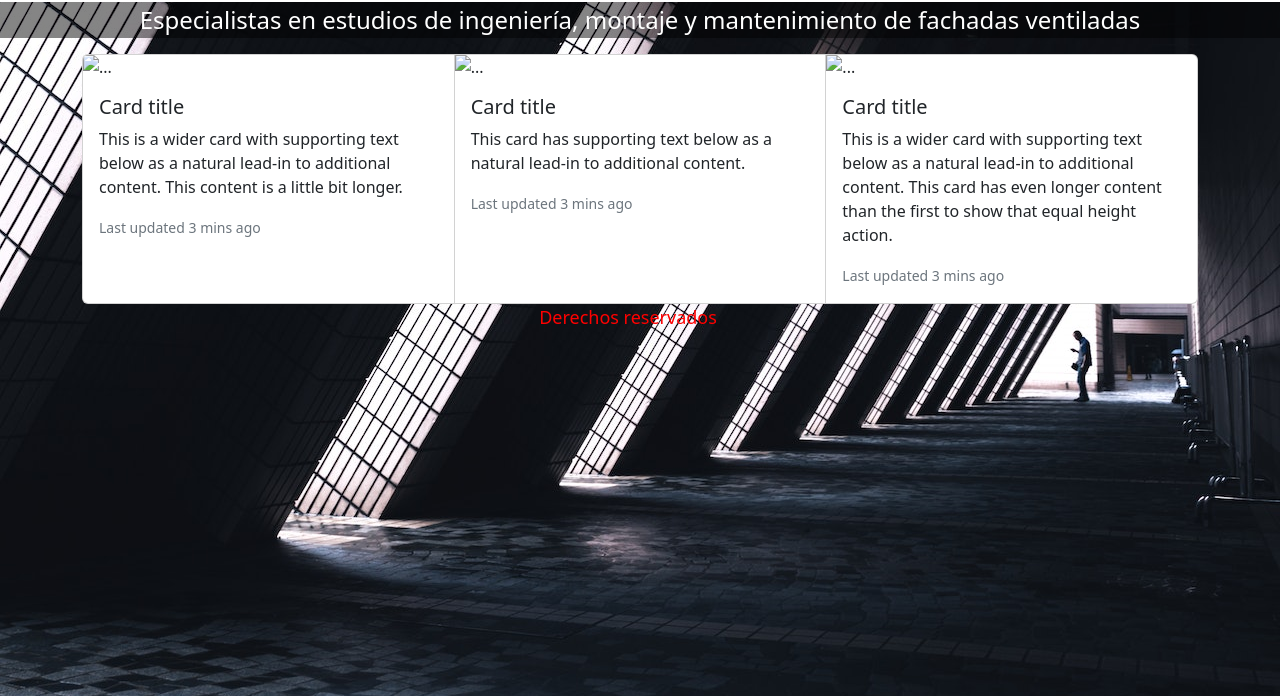
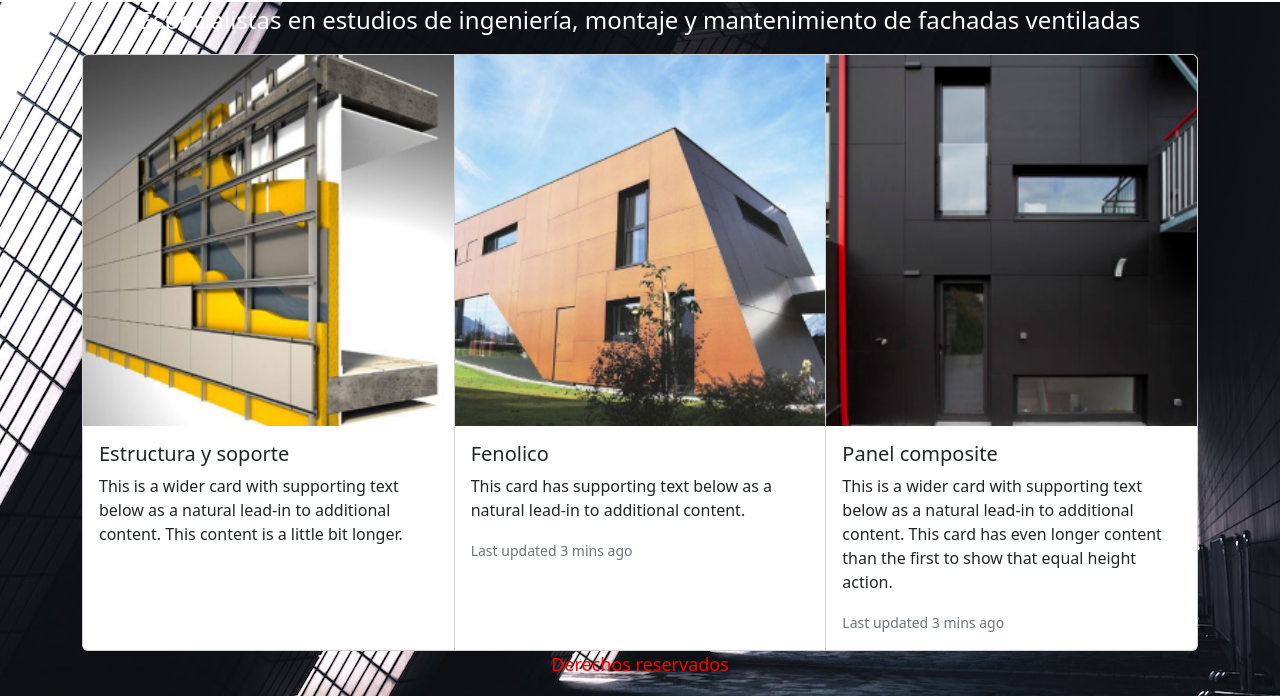
Before and after one commit to Kpico26/PF-PICOKEVIN, a plain HTML site: page html_css/index.html in a window 1280 px wide. Shown: the part 104-800 px from the top of the page. Drawn offline with Linux system fonts and the light colour scheme.

Commit message:
agrego actualizacion pagina inicio imagenes

```diff
--- a/html_css/css/style.css
+++ b/html_css/css/style.css
@@ -2,6 +2,7 @@
 
 body{
     width: 100vw;
+
     margin: 0 0 0 0;
     background-image: url(../assets/img/fondos/fondo.jpg) ;
     background-position:center;
@@ -20,128 +21,14 @@ body{
 .IconHeader{
     width: 30px;
 }
-.p{
+.contp{
 
-    background-color: rgba(0, 0, 0, 0.48);
-    border-color: blue;
+    font-size: 1.5rem ;
     color: white;
     text-align: center;
 }
-.contp{
-    font-size: 1.5rem ;
-}
-.footer{
-    text-align: center;
-    position: fixed;
-    display: flex;
-    justify-content: center;
-    align-items: flex-end;
-
-}
-
 .TextFooter{
     color: red;
     font-size: large;
-
-
-}
-
-/*.header{
-    margin-bottom: 0;
-    display: inline-block;
-    position: sticky;
-    top: 0px;
-    width: 100vw;
-    background-color: rgba(0, 0, 0, 0.452)
-
-}
-
-.logotextoheader{
-
-    display: inline-block;
-}
-
-.logoHeader{
-    display: inline-block;
-    height: 7vw;
-}
-
-
-
-.TextHeader{
-    position: absolute;
-    display: inline-block;
-    color: white;
-    font-size: 1rem;
-
-}
-
-.redesContainer{
-    margin: 0 auto;
-    display: inline-block;
-    position: absolute;
-}
-
-
-
-.navHeader{
-    width: 99vw;
-    text-align: center;
-
-}
-
-.navText{
-
-    font-size: 1.5rem;
-    color: rgb(119, 178, 241);
-    text-decoration: none;
-}
-
-.h1{
-
-    background-color: rgba(0, 0, 0, 0.48);
-    border-color: blue;
-    color: white;
-    font-size: 1.5rem;
-    font-weight: 300;
     text-align: center;
 }
-
-.menuIndex{
-
-    width: 100vw;
-    background-color:rgba(0, 0, 0, 0.378);
-}
-
-.fotosMenuIndex{
-
-    display: inline-block;
-    position: relative;
-    width: 99vw;
-    text-align: center;
-}
-
-.IndexFoto{
-
-    display: inline-block;
-    overflow: auto;
-    width: 30vw;
-    height: 60vh;
-
-
-}
-
-.footer{
-    margin: 0;
-    text-align: center;
-}
-
-.TextFooter{
-    margin: 0;
-    color: red;
-    font-size: large;
-}
-
-.lorem{
-    color: white;
-}
--- a/html_css/index.html
+++ b/html_css/index.html
@@ -12,7 +12,7 @@
 
 <body >
 
-    <header class="header row" >
+    <header class="header container-fluid" >
         <nav class="navbar navbar-expand-lg">
             <div class="container-fluid textheader">
               <a class="navbar-brand" href="#"><img class="logoHeader" src="./assets/img/Logo/logo.png" alt="logo">BIOCOM TENDENCIAS SL</a>
@@ -47,32 +47,32 @@
         </nav>
     </header>
 
-    <div class="contp row">
+    <div class="contp">
         <p class="p">  Especialistas en estudios de ingeniería, montaje y mantenimiento de fachadas ventiladas</p>
     </div>
 
     <main class="menuIndex container">
         <div class="card-group">
             <div class="card">
-              <img src="..." class="card-img-top" alt="...">
+              <img src="./assets/img/inicioimg/ESTRUCTURA260.png" class="card-img-top" alt="Estructura y soporte">
               <div class="card-body">
-                <h5 class="card-title">Card title</h5>
+                <h5 class="card-title">Estructura y soporte</h5>
                 <p class="card-text">This is a wider card with supporting text below as a natural lead-in to additional content. This content is a little bit longer.</p>
-                <p class="card-text"><small class="text-muted">Last updated 3 mins ago</small></p>
+
               </div>
             </div>
             <div class="card">
-              <img src="..." class="card-img-top" alt="...">
+              <img src="./assets/img/inicioimg/fenolico260.png" class="card-img-top" alt="Fenolico">
               <div class="card-body">
-                <h5 class="card-title">Card title</h5>
+                <h5 class="card-title">Fenolico</h5>
                 <p class="card-text">This card has supporting text below as a natural lead-in to additional content.</p>
                 <p class="card-text"><small class="text-muted">Last updated 3 mins ago</small></p>
               </div>
             </div>
             <div class="card">
-              <img src="..." class="card-img-top" alt="...">
+              <img  src="./assets/img/inicioimg/composite260.png" class="card-img-top" alt="Panel composite">
               <div class="card-body">
-                <h5 class="card-title">Card title</h5>
+                <h5 class="card-title">Panel composite</h5>
                 <p class="card-text">This is a wider card with supporting text below as a natural lead-in to additional content. This card has even longer content than the first to show that equal height action.</p>
                 <p class="card-text"><small class="text-muted">Last updated 3 mins ago</small></p>
               </div>
@@ -80,9 +80,9 @@
           </div>
 
     </main>
-    <div></div>
 
-    <footer class="container-fluid footer row">
+
+    <footer class="container-fluid">
         <P class="TextFooter">Derechos reservados</P>
     </footer>
  <script src="./js/bootstrap.bundle.min.js"></script>
```
Also changed, not shown: html_css/assets/img/inicioimg/ESTRUCTURA260.png (added), html_css/assets/img/inicioimg/ESTRUCTURA300.png (added), html_css/assets/img/inicioimg/composite260.png (added), html_css/assets/img/inicioimg/composite300.png (added), html_css/assets/img/inicioimg/fenolico260.png (added), html_css/assets/img/inicioimg/fenolico300.png (added).
